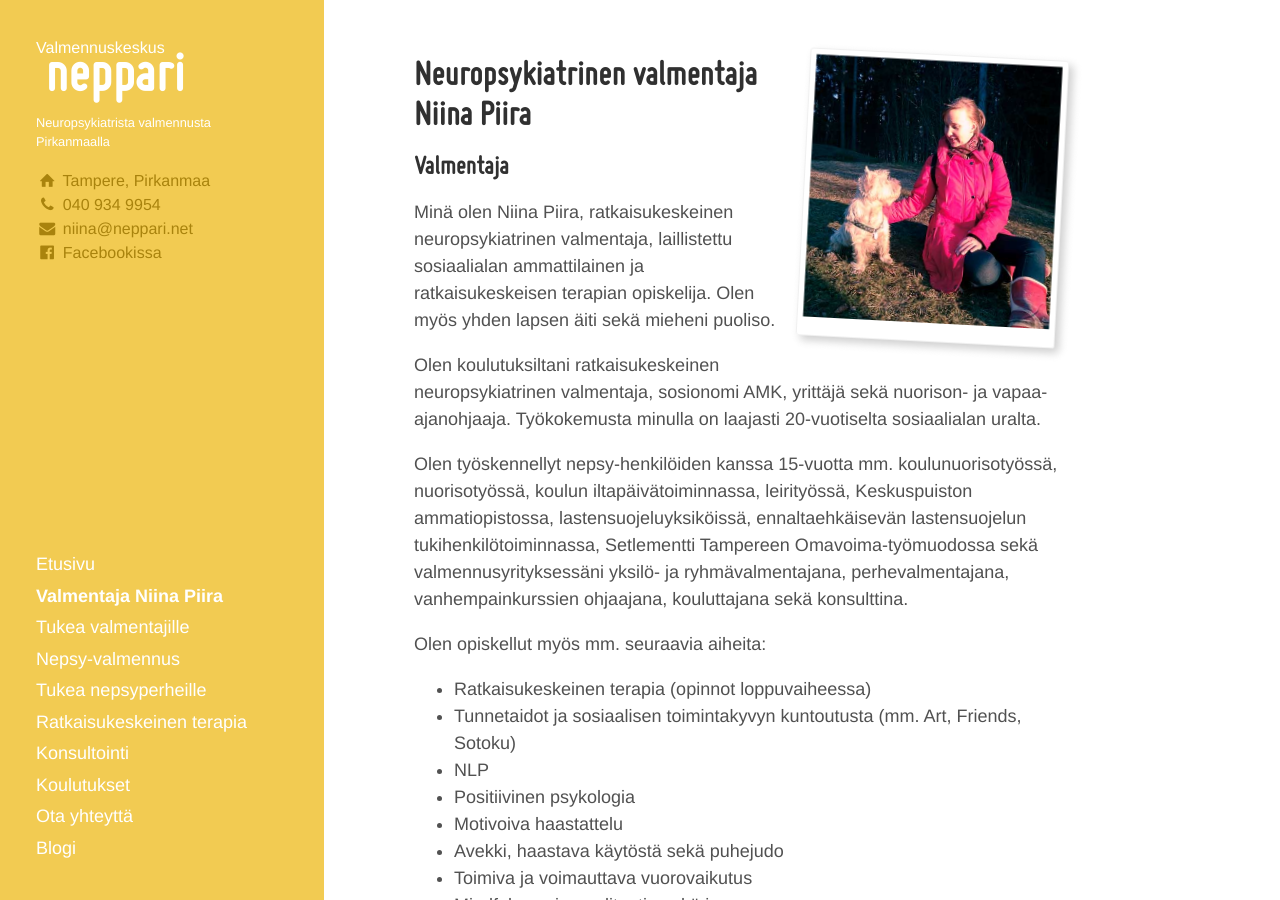
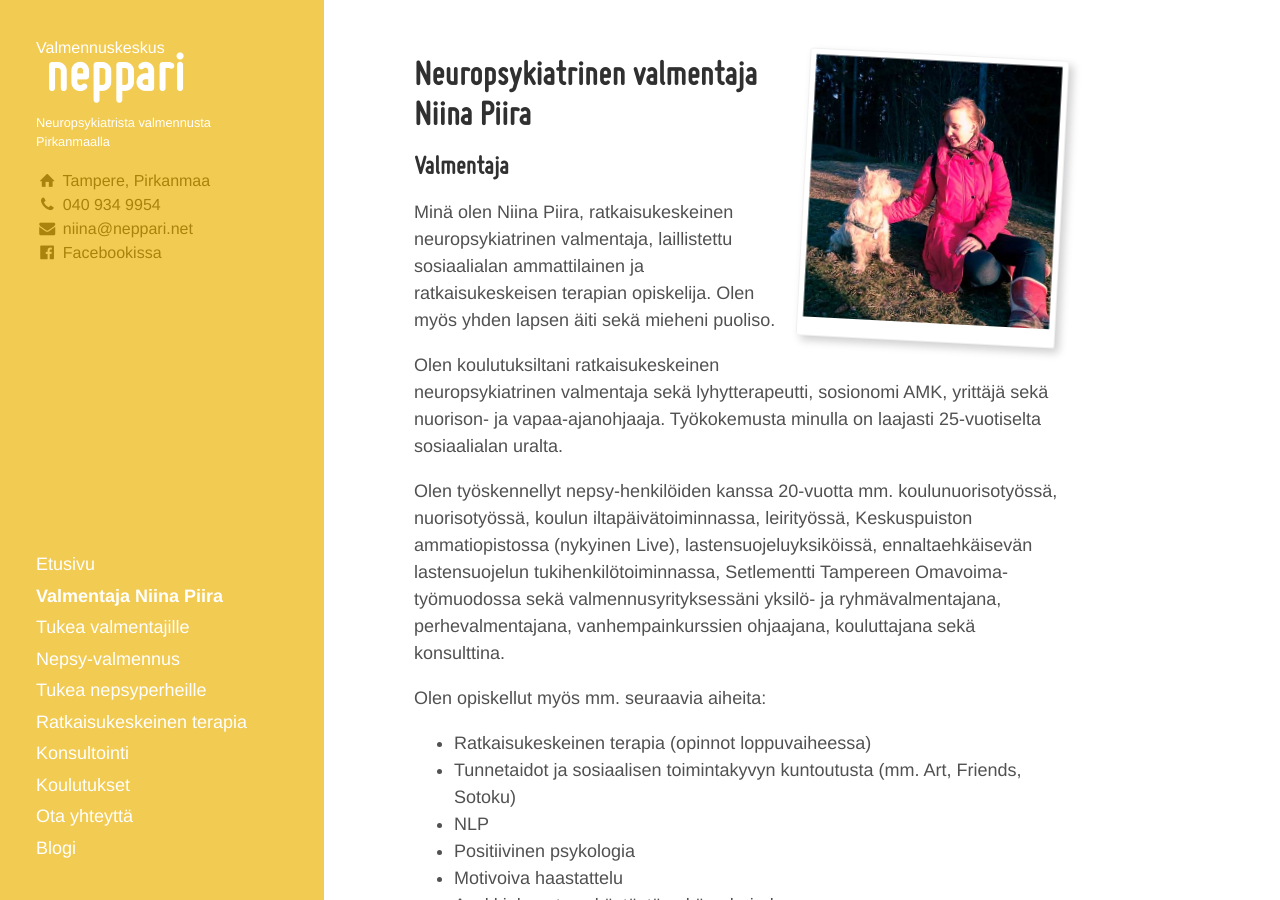
Before and after one commit to niinapiira/neppari.net, a Jekyll site: the page built from niina.md, in a window 1280 px wide and 900 px high. Built offline with Jekyll 4.4.1, drawn with Linux system fonts in a browser that asks for light colours.

Commit message:
Update niina.md

```diff
--- a/niina.md
+++ b/niina.md
@@ -13,9 +13,9 @@ polaroid: niina-katsoo-riksua
 
 Minä olen Niina Piira, ratkaisukeskeinen neuropsykiatrinen valmentaja, laillistettu sosiaalialan ammattilainen ja ratkaisukeskeisen terapian opiskelija. Olen myös yhden lapsen äiti sekä mieheni puoliso.
 
-Olen koulutuksiltani ratkaisukeskeinen neuropsykiatrinen valmentaja, sosionomi AMK, yrittäjä sekä nuorison- ja vapaa-ajanohjaaja. Työkokemusta minulla on laajasti 20-vuotiselta sosiaalialan uralta.
+Olen koulutuksiltani ratkaisukeskeinen neuropsykiatrinen valmentaja sekä lyhytterapeutti, sosionomi AMK, yrittäjä sekä nuorison- ja vapaa-ajanohjaaja. Työkokemusta minulla on laajasti 25-vuotiselta sosiaalialan uralta.
 
-Olen työskennellyt nepsy-henkilöiden kanssa 15-vuotta mm. koulunuorisotyössä, nuorisotyössä, koulun iltapäivätoiminnassa, leirityössä, Keskuspuiston ammatiopistossa, lastensuojeluyksiköissä, ennaltaehkäisevän lastensuojelun tukihenkilötoiminnassa, Setlementti Tampereen Omavoima-työmuodossa sekä valmennusyrityksessäni yksilö- ja ryhmävalmentajana, perhevalmentajana, vanhempainkurssien ohjaajana, kouluttajana sekä konsulttina.
+Olen työskennellyt nepsy-henkilöiden kanssa 20-vuotta mm. koulunuorisotyössä, nuorisotyössä, koulun iltapäivätoiminnassa, leirityössä, Keskuspuiston ammatiopistossa (nykyinen Live), lastensuojeluyksiköissä, ennaltaehkäisevän lastensuojelun tukihenkilötoiminnassa, Setlementti Tampereen Omavoima-työmuodossa sekä valmennusyrityksessäni yksilö- ja ryhmävalmentajana, perhevalmentajana, vanhempainkurssien ohjaajana, kouluttajana sekä konsulttina.
 
 Olen opiskellut myös mm. seuraavia aiheita:
 - Ratkaisukeskeinen terapia (opinnot loppuvaiheessa)
```
